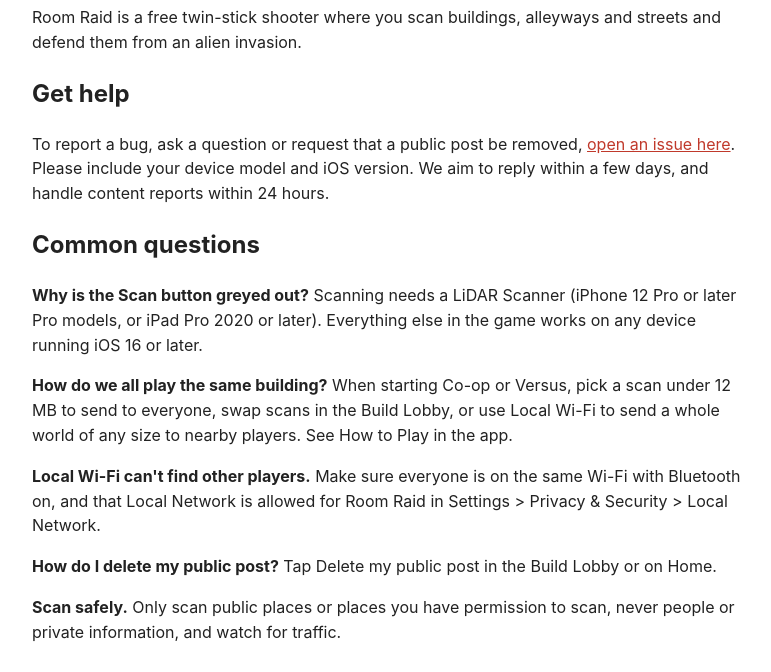
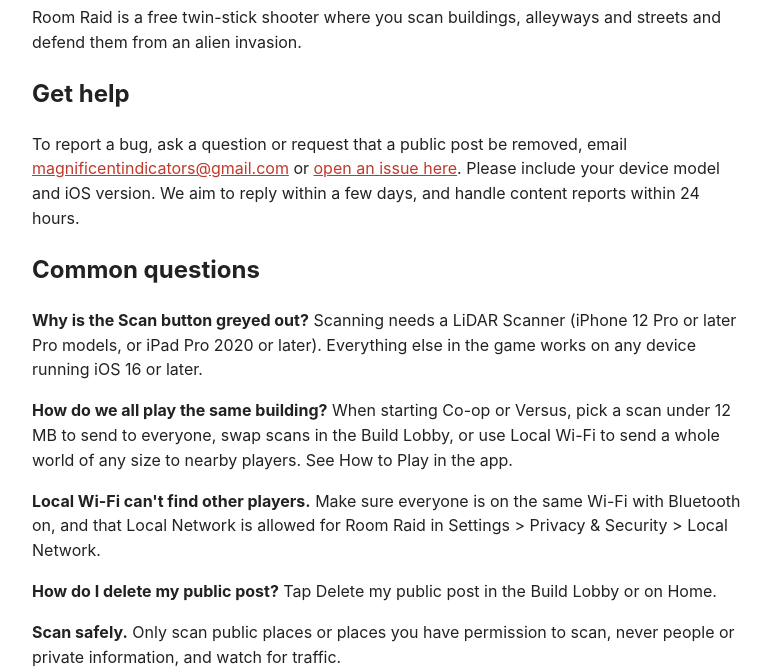
Before and after one commit to bradsenese-ai/room-raid-support, a plain HTML site: page index.html in a window 1280 px wide. Shown: the part 106-778 px from the top of the page, without its empty margins (248-1019 px from the left). Drawn offline with Linux system fonts and the light colour scheme.

Commit message:
Add contact email

```diff
--- a/index.html
+++ b/index.html
@@ -2,7 +2,7 @@
 <h1>Room Raid Support</h1>
 <p>Room Raid is a free twin-stick shooter where you scan buildings, alleyways and streets and defend them from an alien invasion.</p>
 <h2>Get help</h2>
-<p>To report a bug, ask a question or request that a public post be removed, <a href="https://github.com/bradsenese-ai/room-raid-support/issues/new">open an issue here</a>. Please include your device model and iOS version. We aim to reply within a few days, and handle content reports within 24 hours.</p>
+<p>To report a bug, ask a question or request that a public post be removed, email <a href="mailto:magnificentindicators@gmail.com">magnificentindicators@gmail.com</a> or <a href="https://github.com/bradsenese-ai/room-raid-support/issues/new">open an issue here</a>. Please include your device model and iOS version. We aim to reply within a few days, and handle content reports within 24 hours.</p>
 <h2>Common questions</h2>
 <p><b>Why is the Scan button greyed out?</b> Scanning needs a LiDAR Scanner (iPhone 12 Pro or later Pro models, or iPad Pro 2020 or later). Everything else in the game works on any device running iOS 16 or later.</p>
 <p><b>How do we all play the same building?</b> When starting Co-op or Versus, pick a scan under 12 MB to send to everyone, swap scans in the Build Lobby, or use Local Wi-Fi to send a whole world of any size to nearby players. See How to Play in the app.</p>
```
Also changed, not shown: privacy.html (+1 -1 lines).
